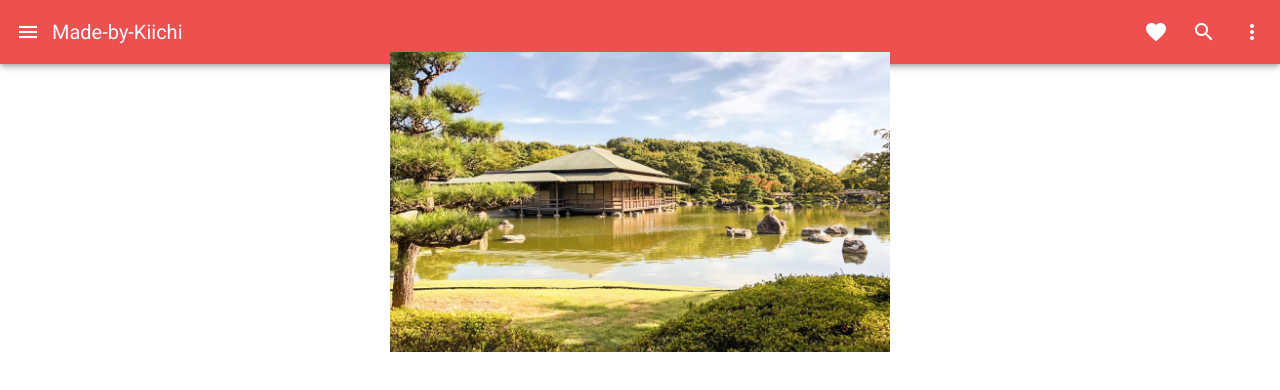
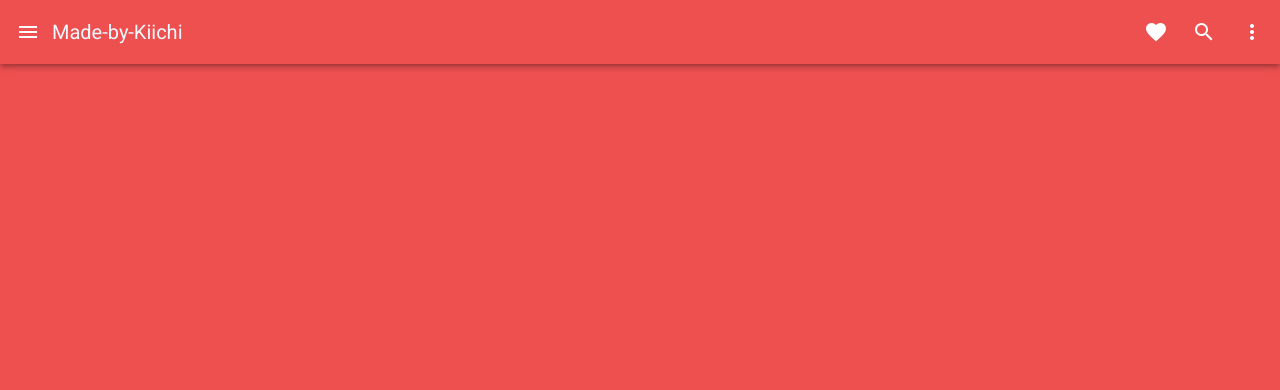
Before and after one commit to KiichiSugihara/made-by-kiichi, a Vue app: page / in a window 1280 px wide. Shown: the top 390 px of the page. Built offline with nearby package versions, Linux system fonts and the light colour scheme.

Commit message:
add background color

```diff
--- a/src/App.vue
+++ b/src/App.vue
@@ -8,6 +8,8 @@
 import MKTopBar from '@/components/MKTopBar.vue'
 import Vue from 'vue'
 import HelloWorld from './components/HelloWorld.vue'
+import '@/styles/global.css'
+
 
 export default Vue.extend({
     name: 'App',
--- /dev/null
+++ b/src/styles/global.css
@@ -0,0 +1,5 @@
+
+html{
+  background-color: #ee5050;
+
+}
--- a/src/views/Home.vue
+++ b/src/views/Home.vue
@@ -1,8 +1,8 @@
 <template>
   <v-app>
     <m-k-top-bar></m-k-top-bar>
-    <v-content>
-      <m-k-background-image></m-k-background-image>
+    <v-content class="content">
+      <!-- <m-k-background-image></m-k-background-image> -->
     </v-content>
   </v-app>
 </template>
@@ -21,3 +21,9 @@ export default Vue.extend({
   },
 })
 </script>
+<style lang="scss" scoped>
+.content{
+  background-color: #ee5050;
+}
+
+</style>>
```
Also changed, not shown: src/components/MKPages.vue (deleted).
